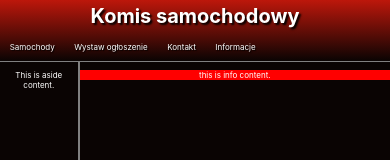
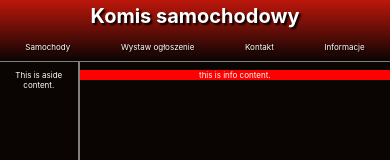
Before and after one commit to KacperW57/Komis-samochodowy, a React (Create React App) app: page / in a window 390 px wide. Shown: the top 160 px of the page. Built offline with nearby package versions, Linux system fonts and the light colour scheme.

Commit message:
second fix to navigation

```diff
--- a/src/App.css
+++ b/src/App.css
@@ -55,6 +55,10 @@ header {
     justify-content: center;
     align-items: center;
     text-align: center;
+  }
+  header nav {
+    display: inline-block;
+    justify-content: space-around;
   }
 }
 
```
